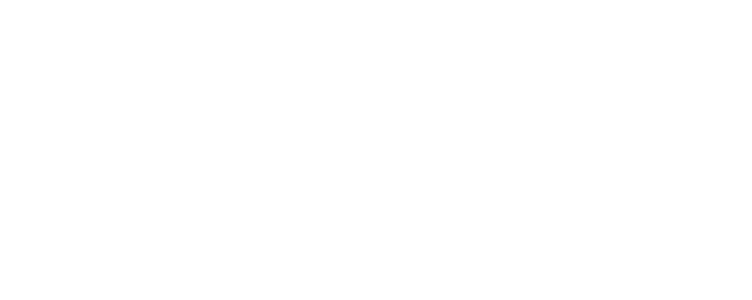
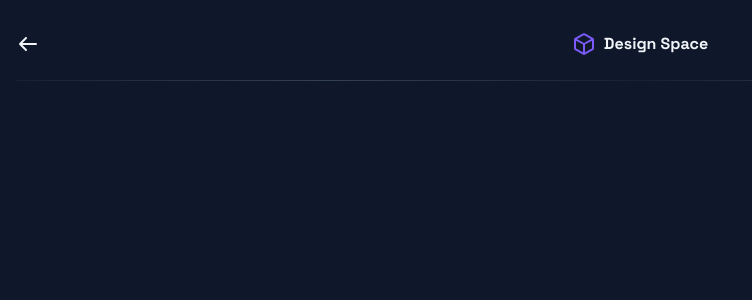
Before and after one commit to bento-club/flash, a Vue app: page /spaces/1 in a window 1280 px wide. Before the commit this address had no page. Shown: the top 300 px of the page, without its empty margins (0-752 px from the left). Built offline with nearby package versions, Linux system fonts and the light colour scheme.

Commit message:
feat: add space page and implement header to the layout

```diff
--- /dev/null
+++ b/src/icons/ArrowLeft.vue
@@ -0,0 +1,17 @@
+<template>
+    <svg viewBox="0 0 24 24" fill="none" xmlns="http://www.w3.org/2000/svg">
+        <g>
+            <path
+                d="M20 12H4M4 12L10 18M4 12L10 6"
+                stroke="currentColor"
+                stroke-width="2"
+                stroke-linecap="round"
+                stroke-linejoin="round"
+            />
+        </g>
+    </svg>
+</template>
+
+<script setup lang="ts"></script>
+
+<style scoped></style>
--- a/src/layouts/SpaceLayout.vue
+++ b/src/layouts/SpaceLayout.vue
@@ -1,11 +1,24 @@
 <template>
-    <article>
-        <header>
-            <slot name="header"></slot>
+    <article class="h-screen-d bg-surface-primary px-x4 pt-x4 text-primary">
+        <header class="relative flex items-center justify-center py-x4">
+            <button class="absolute left-0 top-x4">
+                <ArrowLeft class="h-6 w-auto" />
+            </button>
+            <div class="flex items-center">
+                <SpaceIcon class="h-6 w-auto text-surface-brand" />
+                <h1 class="ml-x2 font-space-grotesk font-bold capitalize">
+                    Design Space
+                </h1>
+            </div>
         </header>
+        <AppDivider class="my-x2" />
     </article>
 </template>
 
-<script setup lang="ts"></script>
+<script setup lang="ts">
+import AppDivider from "#src/components/AppDivider.vue";
+import ArrowLeft from "#src/icons/ArrowLeft.vue";
+import SpaceIcon from "#src/icons/SpaceIcon.vue";
+</script>
 
 <style scoped></style>
--- /dev/null
+++ b/src/pages/SpacePage.vue
@@ -0,0 +1,9 @@
+<template>
+    <SpaceLayout></SpaceLayout>
+</template>
+
+<script setup lang="ts">
+import SpaceLayout from "#src/layouts/SpaceLayout.vue";
+</script>
+
+<style scoped></style>
--- a/src/router.ts
+++ b/src/router.ts
@@ -2,11 +2,25 @@
 
 const ChooseNamePage = () => import("#src/pages/ChooseNamePage.vue");
 const ListSpacesPage = () => import("#src/pages/ListSpacesPage.vue");
+const SpacePage = () => import("#src/pages/SpacePage.vue");
 
 const routes: RouteRecordRaw[] = [
     { name: "home", path: "/", redirect: { name: "chooseName" } },
     { name: "chooseName", path: "/choose-name", component: ChooseNamePage },
-    { name: "listSpaces", path: "/spaces", component: ListSpacesPage },
+    {
+        name: "listSpaces",
+        path: "/spaces",
+        children: [
+            {
+                path: "",
+                component: ListSpacesPage,
+            },
+            {
+                path: ":name",
+                component: SpacePage,
+            },
+        ],
+    },
 ];
 
 export const router = createRouter({
```
